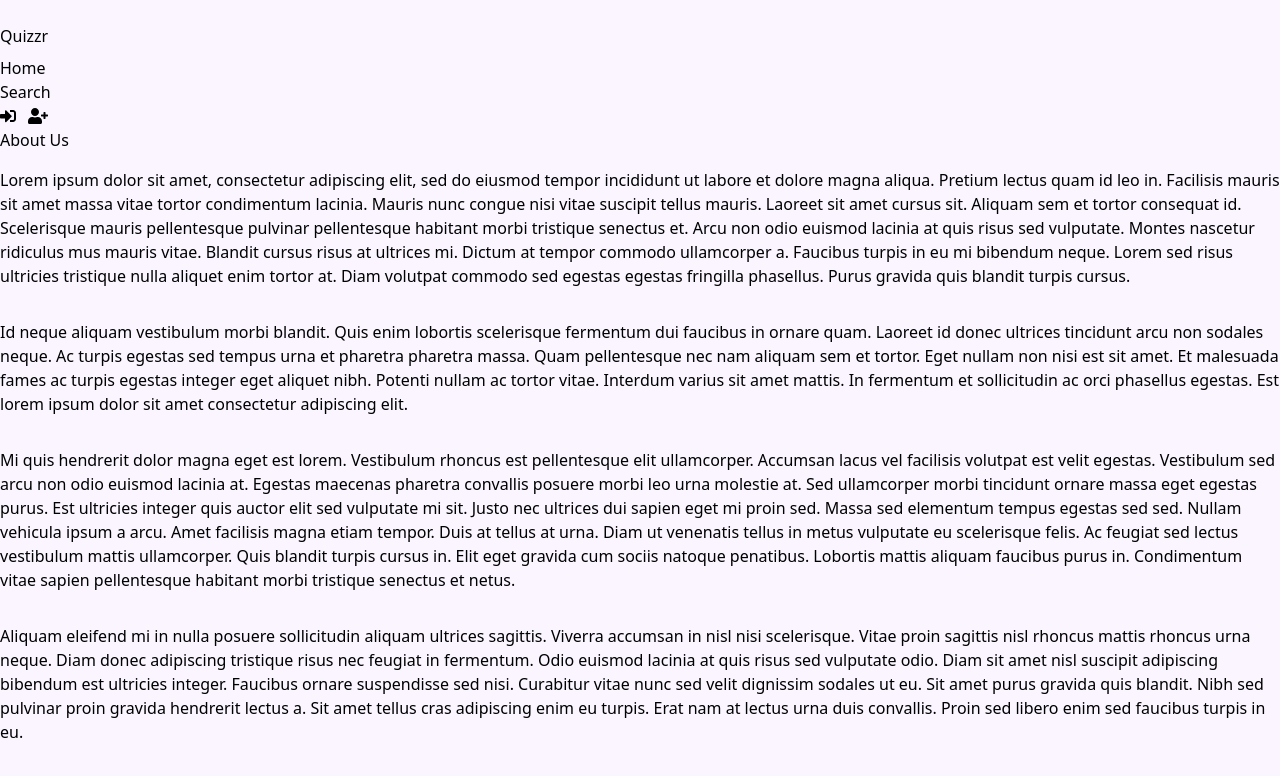
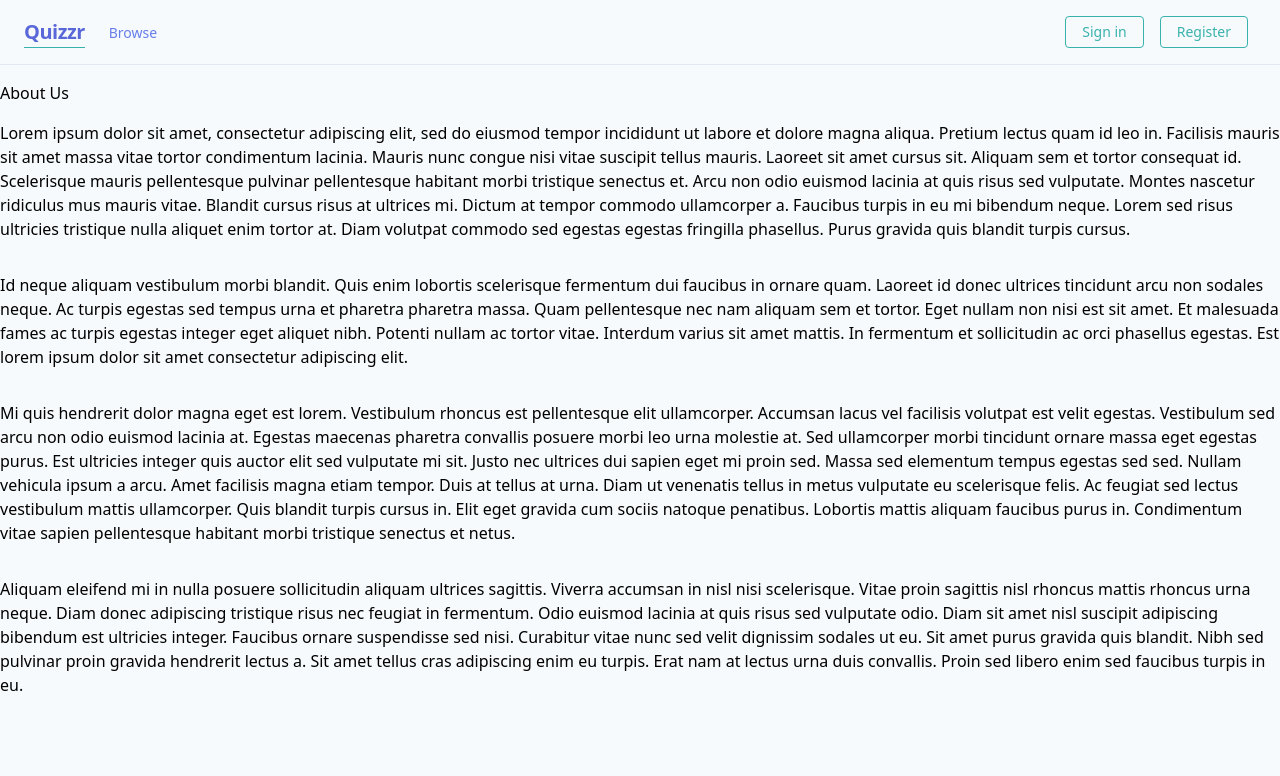
Before and after one commit to fir-min/quiz-me-ui, a React (Create React App) app: page / in a window 1280 px wide. Shown: the top 776 px of the page. Built offline with nearby package versions, Linux system fonts and the light colour scheme.

Commit message:
styled common modals + sign in and register modals

```diff
--- a/public/index.html
+++ b/public/index.html
@@ -23,7 +23,7 @@
   <title>React App</title>
 </head>
 
-<body class="bg-purple-100">
+<body class="bg-gray-100">
   <noscript>You need to enable JavaScript to run this app.</noscript>
   <div id="root"></div>
   <div id="modals"></div>
--- a/src/components/container.jsx
+++ b/src/components/container.jsx
@@ -3,7 +3,7 @@ import React, { Component } from "react";
 class Container extends Component {
   state = {};
   render() {
-    return <div className="qm-container">{this.props.children}</div>;
+    return <div className="container mx-auto my-4">{this.props.children}</div>;
   }
 }
 
--- a/src/components/navbar.jsx
+++ b/src/components/navbar.jsx
@@ -2,12 +2,6 @@ import React, { Component } from "react";
 import Modal from "react-modal";
 import { NavLink } from "react-router-dom";
 import GlobalContext from "./contexts/globalContext";
-import { FontAwesomeIcon } from "@fortawesome/react-fontawesome";
-import {
-  faSignInAlt,
-  faUserPlus,
-  faSignOutAlt
-} from "@fortawesome/free-solid-svg-icons";
 
 const modalStyles = {
   content: {
@@ -16,11 +10,15 @@ const modalStyles = {
     right: "auto",
     bottom: "auto",
     marginRight: "-50%",
-    transform: "translate(-50%, -50%)"
+    transform: "translate(-50%, -50%)",
+    width: "40%",
+    zIndex: "999",
+    backgroundColor: "transparent",
+    border: "none"
   }
 };
 
-Modal.setAppElement("#root");
+Modal.setAppElement("#modals");
 
 class NavBar extends Component {
   static contextType = GlobalContext;
@@ -32,7 +30,9 @@ class NavBar extends Component {
     password: undefined,
     firstName: undefined,
     lastName: undefined,
-    userId: undefined
+    userId: undefined,
+    menuClasses: "md:hidden sm:hidden",
+    mobile: false
   };
 
   closeLoginModal = () => {
@@ -86,17 +86,14 @@ class NavBar extends Component {
   getProfile = () => {
     if (this.context.user.isLoggedIn) {
       return (
-        <React.Fragment>
-          <li className="nav-item">
         <NavLink
+          onClick={this.preRouting}
           to="/creations"
-              activeClassName="qm-active"
-              className="nav-link futura qm-text-secondary-medium"
+          activeClassName="border-b border-teal-500"
+          className="block mt-4 lg:inline-block lg:mt-0 text-indigo-500 hover:text-teal-500 mr-4"
         >
           Creations
         </NavLink>
-          </li>
-        </React.Fragment>
       );
     }
   };
@@ -111,12 +108,8 @@ class NavBar extends Component {
   getLoginButton = () => {
     if (this.context.user.isLoggedIn) {
       return (
-        <button
-          className="btn-lg border-less background-less qm-text-primary icon-primary mr-3"
-          title="Logout"
-          onClick={e => this.context.user.logout()}
-        >
-          <FontAwesomeIcon icon={faSignOutAlt} />
+        <button className="inline-block text-sm px-4 py-2 leading-none border rounded text-teal-500 border-teal-500 hover:border-transparent hover:text-white hover:bg-indigo-500 mt-4 mr-4 lg:mt-0">
+          Sign out
         </button>
       );
     }
@@ -124,71 +117,82 @@ class NavBar extends Component {
     return (
       <React.Fragment>
         <button
-          className="btn-lg border-less background-less qm-text-primary icon-primary mr-3"
-          title="Sign in"
           onClick={this.openLoginModal}
+          className="inline-block text-sm px-4 py-2 leading-none border rounded text-teal-500 border-teal-500 hover:border-transparent hover:text-white hover:bg-indigo-500 mt-4 mr-4 lg:mt-0"
         >
-          <FontAwesomeIcon icon={faSignInAlt} />
+          Sign in
         </button>
-
         <button
-          className="btn-lg border-less background-less qm-text-primary icon-primary mr-3"
-          title="Register"
           onClick={this.openSignUpModal}
+          className="inline-block text-sm px-4 py-2 leading-none border rounded text-teal-500 border-teal-500 hover:border-transparent hover:text-white hover:bg-indigo-500 mt-4 mr-4 lg:mt-0"
         >
-          <FontAwesomeIcon icon={faUserPlus} />
+          Register
         </button>
       </React.Fragment>
     );
   };
 
+  toggleMenuVisibility = () => {
+    let _state = this.state;
+    if (_state.menuClasses === "") {
+      _state.menuClasses = "md:hidden sm:hidden";
+    } else {
+      _state.menuClasses = "";
+    }
+    _state.mobile = true;
+    this.setState(_state);
+  };
+
+  preRouting = () => {
+    if (this.state.mobile) {
+      this.toggleMenuVisibility();
+    }
+  };
+
   render() {
     return (
       <React.Fragment>
-        <nav className="navbar navbar-expand-lg bg-danger">
-          <button
-            className="navbar-toggler"
-            type="button"
-            data-toggle="collapse"
-            data-target="#navbarTogglerDemo01"
-            aria-controls="navbarTogglerDemo01"
-            aria-expanded="false"
-            aria-label="Toggle navigation"
-          >
-            <span className="navbar-toggler-icon"></span>
-          </button>
-          <div className="collapse navbar-collapse" id="navbarTogglerDemo01">
+        <nav className="flex items-center justify-between flex-wrap p-4 border-b border-gray-300">
+          <div className="flex items-center flex-shrink-0 text-indigo-600 mr-6 ml-2">
             <NavLink
+              exact
               to="/"
-              activeClassName="qm-active"
-              className="navbar-brand futura text-primary"
+              activeClassName="border-b border-teal-500"
+              className="font-semibold text-xl tracking-tight"
             >
               Quizzr
             </NavLink>
-            <ul className="navbar-nav mr-auto mt-2 mt-lg-0">
-              <li className="nav-item">
+          </div>
+          <div className="block lg:hidden">
+            <button
+              className="flex items-center px-3 py-2 border rounded text-teal-200 border-teal-400 hover:text-indigo-500 hover:border-indigo-500"
+              onClick={this.toggleMenuVisibility}
+            >
+              <svg
+                className="fill-current h-3 w-3"
+                viewBox="0 0 20 20"
+                xmlns="http://www.w3.org/2000/svg"
+              >
+                <title>Menu</title>
+                <path d="M0 3h20v2H0V3zm0 6h20v2H0V9zm0 6h20v2H0v-2z" />
+              </svg>
+            </button>
+          </div>
+          <div
+            className={`w-full block flex-grow lg:flex lg:items-center lg:w-auto ${this.state.menuClasses}`}
+          >
+            <div className="text-sm lg:flex-grow">
               <NavLink
-                  exact
-                  to="/"
-                  activeClassName="qm-active"
-                  className="nav-link futura qm-text-secondary-medium"
+                onClick={this.preRouting}
+                to="/browse"
+                className="block mt-4 lg:inline-block lg:mt-0 text-indigo-500 hover:text-teal-500 mr-4"
+                activeClassName="border-b border-teal-500"
               >
-                  Home
+                Browse
               </NavLink>
-              </li>
-              <li className="nav-item">
-                <NavLink
-                  to="/search"
-                  activeClassName="qm-active"
-                  className="nav-link futura qm-text-secondary-medium"
-                >
-                  Search
-                </NavLink>
-              </li>
               {this.getProfile()}
-            </ul>
-
-            {this.getLoginButton()}
+            </div>
+            <div>{this.getLoginButton()}</div>
           </div>
         </nav>
 
@@ -199,40 +203,50 @@ class NavBar extends Component {
           contentLabel="login modal"
           key="loginModal"
         >
-          <h2 className="qm-text-primary">Login</h2>
-          <form className="form my-2 my-lg-0">
+          <div className="bg-gray-100 border-2 border-gray-400 rounded-lg p-4 max-w-sm mx-auto">
+            <div className="mb-4">
+              <label
+                className="block text-gray-700 text-sm font-bold mb-2"
+                for="emaiil"
+              >
+                Email
+              </label>
               <input
-              className="form-control mr-sm-2 my-2"
+                className="shadow appearance-none border rounded w-full py-2 px-3 text-gray-700 leading-tight focus:outline-none focus:shadow-outline"
+                id="email"
                 type="email"
-              placeholder="Email"
-              aria-label="email"
-              onChange={e => this.handleChange("email", e)}
+                placeholder="alfred@bat.cave"
               />
-
+            </div>
+            <div className="mb-6">
+              <label
+                className="block text-gray-700 text-sm font-bold mb-2"
+                for="password"
+              >
+                Password
+              </label>
               <input
-              className="form-control mr-sm-2 my-2"
+                className="shadow appearance-none border rounded w-full py-2 px-3 text-gray-700 leading-tight focus:outline-none focus:shadow-outline"
+                id="password"
                 type="password"
-              placeholder="Password"
-              aria-label="password"
-              onChange={e => this.handleChange("password", e)}
+                placeholder="******************"
               />
-
-            <div className="form-inline">
+            </div>
+            <div className="flex items-center justify-end">
               <button
-                className="btn btn-outline-info my-2 my-sm-0"
-                type="submit"
-                onClick={this.closeLoginModal}
+                className="bg-indigo-500 text-white font-bold py-2 px-4 mr-4 rounded focus:outline-none focus:shadow-outline"
+                type="button"
               >
-                Cancel
+                Sign In
               </button>
               <button
-                className="btn btn-outline-info my-2 my-sm-0 ml-auto"
-                onClick={e => this.login()}
+                className="text-teal-500 font-bold py-2 pl-4 rounded focus:outline-none focus:shadow-outline"
+                type="button"
               >
-                Submit
+                Forgot Password?
               </button>
             </div>
-          </form>
+          </div>
         </Modal>
 
         <Modal
@@ -242,54 +256,72 @@ class NavBar extends Component {
           contentLabel="sing up modal"
           key="signUpModal"
         >
-          <h2 className="qm-text-primary">Sign up</h2>
-          <form className="form my-2 my-lg-0">
+          <div className="bg-gray-100 border-2 border-gray-400 rounded-lg p-4 max-w-sm mx-auto">
+            <div className="mb-4">
+              <label
+                className="block text-gray-700 text-sm font-bold mb-2"
+                for="firstname"
+              >
+                First Name
+              </label>
               <input
-              className="form-control mr-sm-2 my-2"
+                className="shadow appearance-none border rounded w-full py-2 px-3 text-gray-700 leading-tight focus:outline-none focus:shadow-outline"
+                id="firstname"
                 type="text"
-              placeholder="First Name"
-              aria-label="first name"
-              onChange={e => this.handleChange("firstName", e)}
+                placeholder="Alfred"
               />
+            </div>
+            <div className="mb-4">
+              <label
+                className="block text-gray-700 text-sm font-bold mb-2"
+                for="lastname"
+              >
+                Last Name
+              </label>
               <input
-              className="form-control mr-sm-2 my-2"
+                className="shadow appearance-none border rounded w-full py-2 px-3 text-gray-700 leading-tight focus:outline-none focus:shadow-outline"
+                id="lastname"
                 type="text"
-              placeholder="Last Name"
-              aria-label="last name"
-              onChange={e => this.handleChange("lastName", e)}
+                placeholder="Pennyworth"
               />
-
+            </div>
+            <div className="mb-4">
+              <label
+                className="block text-gray-700 text-sm font-bold mb-2"
+                for="email"
+              >
+                Email
+              </label>
               <input
-              className="form-control mr-sm-2 my-2"
-              type="text"
-              placeholder="Email"
-              aria-label="email"
-              onChange={e => this.handleChange("email", e)}
+                className="shadow appearance-none border rounded w-full py-2 px-3 text-gray-700 leading-tight focus:outline-none focus:shadow-outline"
+                id="email"
+                type="email"
+                placeholder="alfred@bat.cave"
               />
-
+            </div>
+            <div className="mb-6">
+              <label
+                className="block text-gray-700 text-sm font-bold mb-2"
+                for="password"
+              >
+                Password
+              </label>
               <input
-              className="form-control mr-sm-2 my-2"
+                className="shadow appearance-none border rounded w-full py-2 px-3 text-gray-700 leading-tight focus:outline-none focus:shadow-outline"
+                id="password"
                 type="password"
-              placeholder="Password"
-              aria-label="password"
-              onChange={e => this.handleChange("password", e)}
+                placeholder="******************"
               />
-
-            <div className="form-inline">
+            </div>
+            <div className="flex items-center justify-end">
               <button
-                className="btn btn-outline-info my-2 my-sm-0"
-                onClick={this.closeSignUpModal}
+                className="bg-indigo-500 hover:shadow-base text-white font-bold py-2 px-4 rounded focus:outline-none focus:shadow-outline"
+                type="button"
               >
-                Cancel
-              </button>
-              <button
-                className="btn btn-outline-info my-2 my-sm-0 ml-auto"
-                onClick={e => this.signUp()}
-              >
-                Submit
+                Register
               </button>
             </div>
-          </form>
+          </div>
         </Modal>
       </React.Fragment>
     );
--- a/src/index.js
+++ b/src/index.js
@@ -23,7 +23,7 @@ const routing = (
         <Container>
           <Switch>
             <Route exact path="/" component={Main} />
-            <Route path="/search" component={Search} />
+            <Route path="/browse" component={Search} />
             <Route path="/creations" component={Creations} />
             <Route render={() => <Redirect to="/" />} />
           </Switch>
--- a/tailwind.config.js
+++ b/tailwind.config.js
@@ -8,6 +8,21 @@ module.exports = {
       md: "768px",
       lg: "1024px",
       xl: "1280px"
+    },
+    opacity: {
+      "0": "0",
+      "25": ".25",
+      "50": ".5",
+      "75": ".75",
+      "10": ".1",
+      "20": ".2",
+      "30": ".3",
+      "40": ".4",
+      "60": ".6",
+      "70": ".7",
+      "80": ".8",
+      "90": ".9",
+      "100": "1"
     },
     colors: {
       transparent: "transparent",
```
Also changed, not shown: src/components/modals.jsx (+31 -12 lines). Lines whose indentation alone changed are shown as unchanged.
